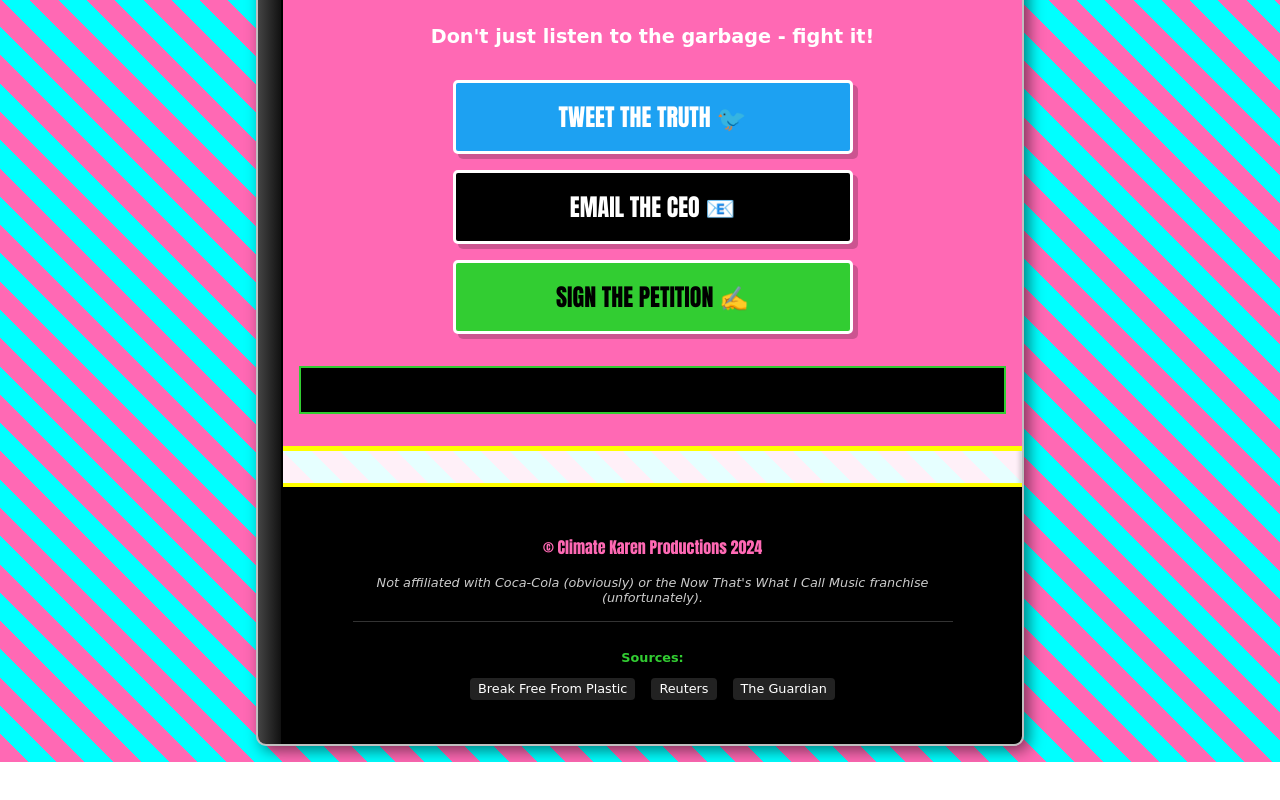
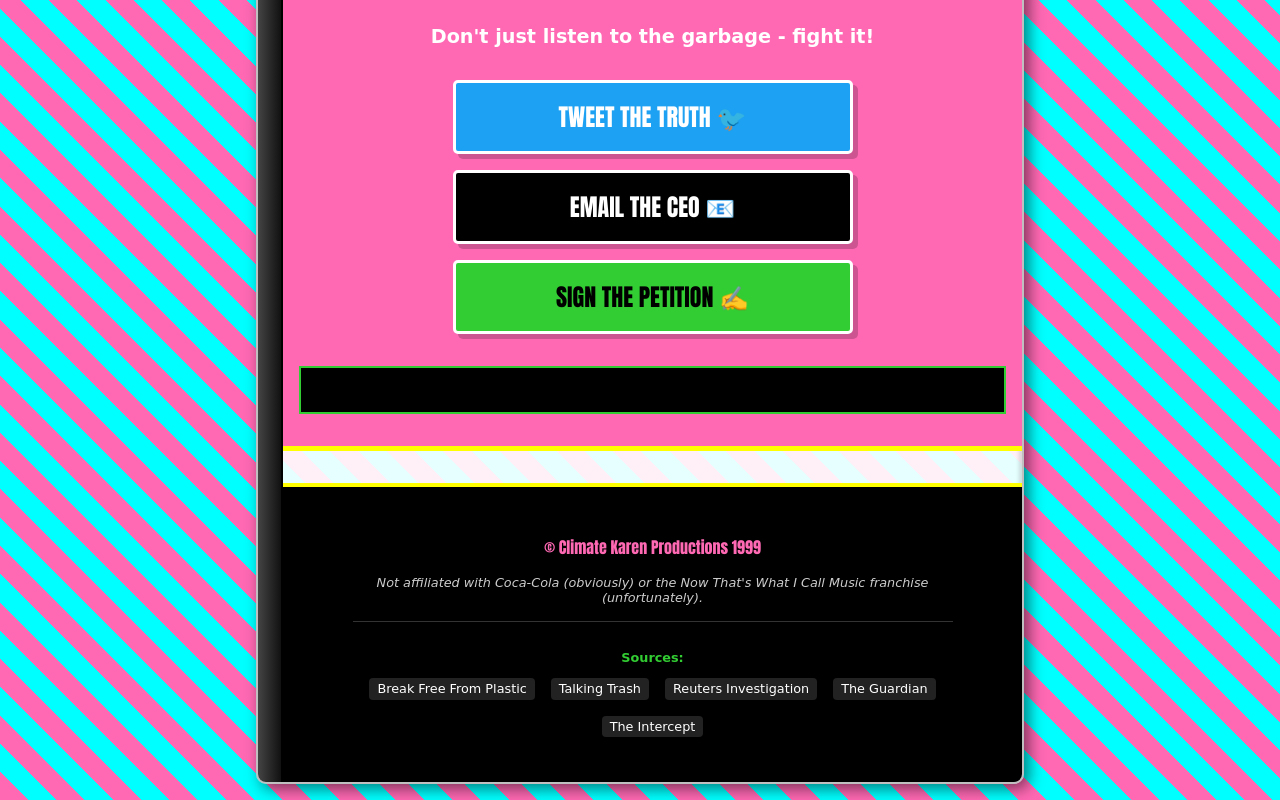
Before and after one commit to stealthygood/now-thats-what-i-call-greenwashing, a React (Vite) app: page / in a window 1280 px wide. Shown: the part 1122-1922 px from the top of the page. Before the commit the page ends 1884 px from the top, so only its background shows below. Built offline with nearby package versions, Linux system fonts and the light colour scheme.

Commit message:
Update footer year and add source links

```diff
--- a/src/components/Footer.css
+++ b/src/components/Footer.css
@@ -49,3 +49,14 @@
     padding: 0.2rem 0.5rem;
     border-radius: 4px;
 }
+
+.sources-list a {
+    color: var(--color-white);
+    text-decoration: none;
+    transition: color 0.2s;
+}
+
+.sources-list a:hover {
+    color: var(--color-neon-yellow);
+    text-decoration: underline;
+}
--- a/src/components/Footer.jsx
+++ b/src/components/Footer.jsx
@@ -5,16 +5,18 @@ const Footer = () => {
     return (
         <footer className="footer-container">
             <div className="footer-content">
-                <p className="copyright">© Climate Karen Productions 2024</p>
+                <p className="copyright">© Climate Karen Productions 1999</p>
                 <p className="disclaimer">
                     Not affiliated with Coca-Cola (obviously) or the Now That's What I Call Music franchise (unfortunately).
                 </p>
                 <div className="sources-list">
                     <p>Sources:</p>
                     <ul>
-                        <li>Break Free From Plastic</li>
-                        <li>Reuters</li>
-                        <li>The Guardian</li>
+                        <li><a href="https://brandaudit.breakfreefromplastic.org/" target="_blank" rel="noopener noreferrer">Break Free From Plastic</a></li>
+                        <li><a href="https://talking-trash.com/" target="_blank" rel="noopener noreferrer">Talking Trash</a></li>
+                        <li><a href="https://www.reuters.com/investigates/special-report/plastic-pollution-coca-cola-recycling/" target="_blank" rel="noopener noreferrer">Reuters Investigation</a></li>
+                        <li><a href="https://www.theguardian.com/environment/2021/may/22/coca-cola-plantbottle-marketing-hype-green-solution" target="_blank" rel="noopener noreferrer">The Guardian</a></li>
+                        <li><a href="https://theintercept.com/2019/10/18/coca-cola-recycling-plastics-pollution/" target="_blank" rel="noopener noreferrer">The Intercept</a></li>
                     </ul>
                 </div>
             </div>
```
